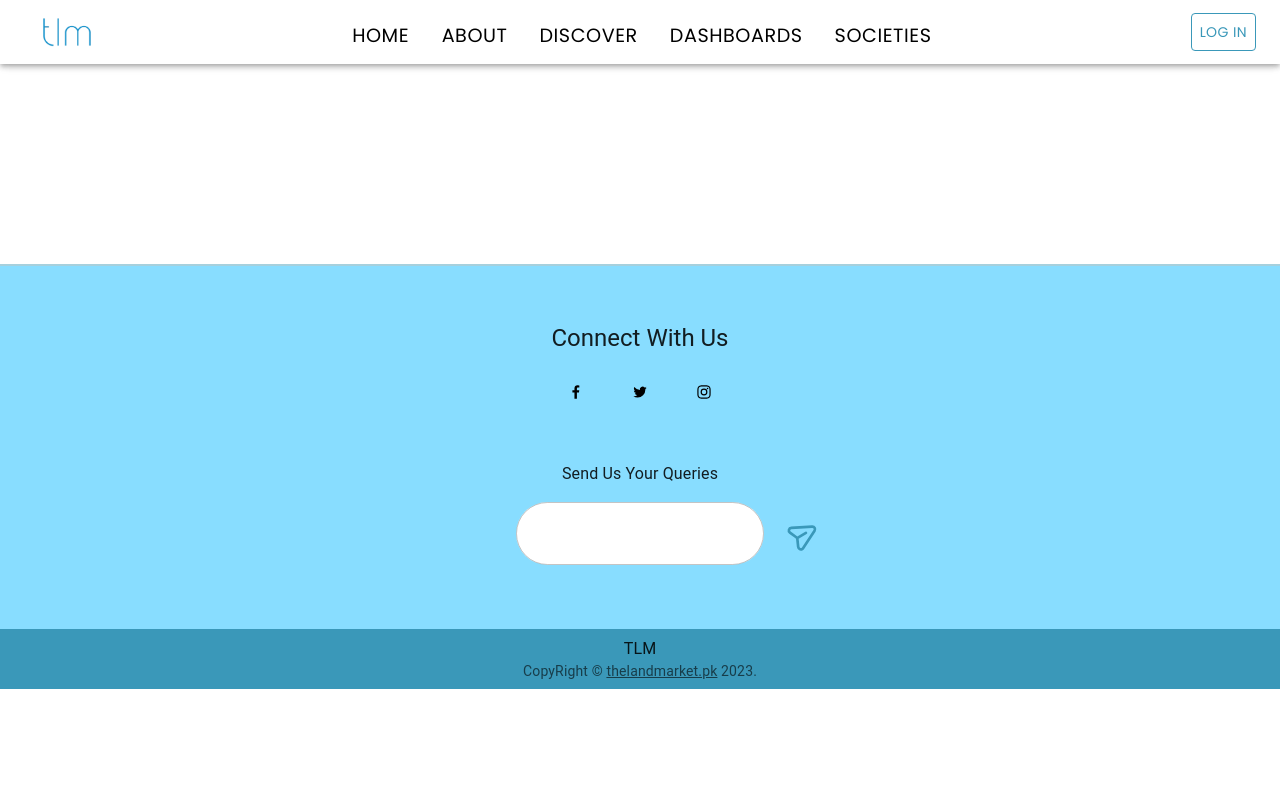
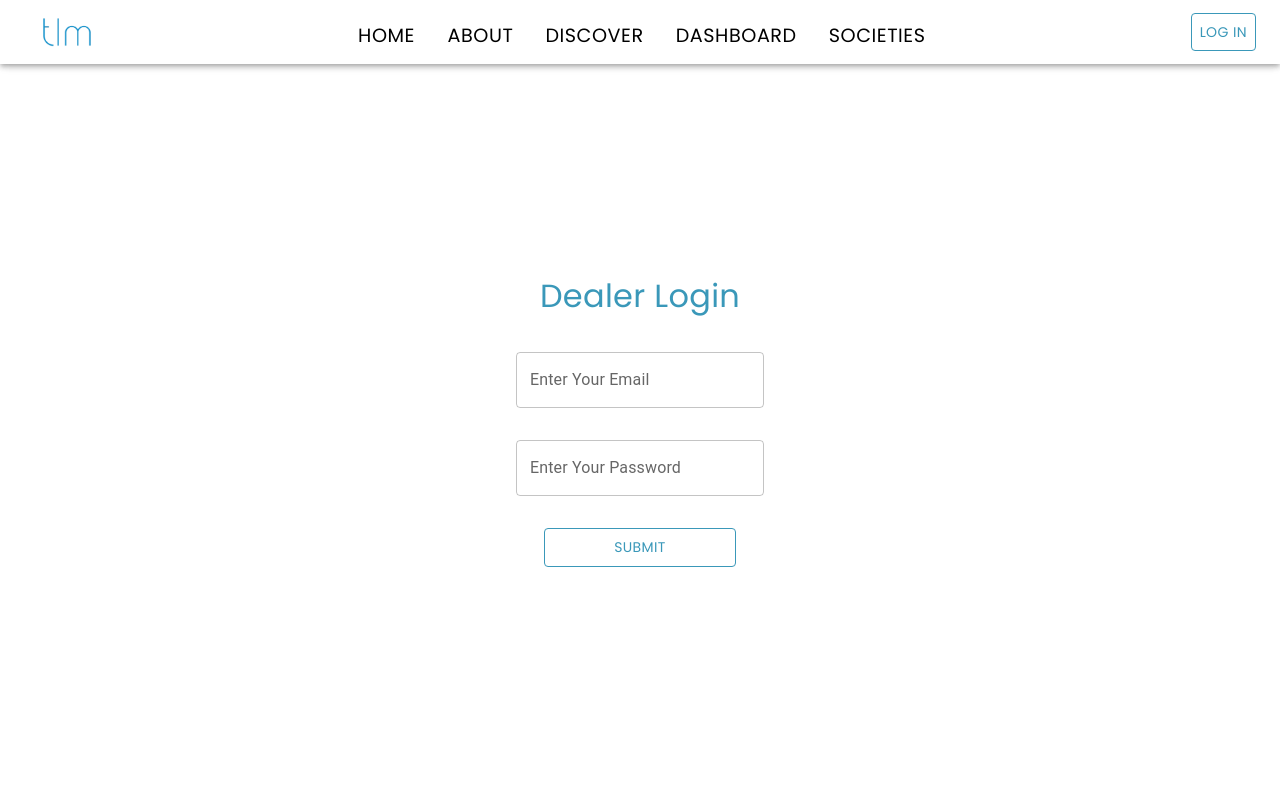
Before and after one commit to TahaKhan1099/TheLandMarket-v2.0, a React (Vite) app in the folder thelandmarket/: page /dealerLogin in a window 1280 px wide. Shown: the top 800 px of the page. Built offline with nearby package versions, Linux system fonts and the light colour scheme.

Commit message:
working6

```diff
--- a/thelandmarket/package.json
+++ b/thelandmarket/package.json
@@ -13,6 +13,7 @@
     "@emotion/styled": "^11.10.6",
     "@iconscout/react-unicons": "^2.0.2",
     "@mui/icons-material": "^5.11.11",
+    "@mui/joy": "^5.0.0-alpha.76",
     "@mui/material": "^5.11.11",
     "lottie-react": "^2.4.0",
     "react": "^18.2.0",
--- a/thelandmarket/src/components/Dashboards/Dashboards.jsx
+++ b/thelandmarket/src/components/Dashboards/Dashboards.jsx
@@ -1,8 +1,11 @@
+import { Container } from '@mui/material'
 import React from 'react'
 
 function Dashboards() {
   return (
-    <div>Dashboards</div>
+    <Container maxWidth="xl">
+
+    </Container>
   )
 }
 
--- a/thelandmarket/src/components/DealerLogin/DealerLogin.jsx
+++ b/thelandmarket/src/components/DealerLogin/DealerLogin.jsx
@@ -1,9 +1,76 @@
-import React from 'react'
-
+import React from "react";
+import {
+  Typography,
+  Grid,
+  Box,
+  TextField,
+  createTheme,
+  ThemeProvider,
+  Container,
+  Button,
+} from "@mui/material";
 const DealerLogin = () => {
   return (
-    <div>DealerLogin</div>
-  )
-}
+    <Container maxWidth="xl">
+      <Box
+        sx={{
+          marginTop: "15rem",
+          textAlign: "center",
+          display: "flex",
+          flexDirection: "column",
+          alignItems: "center",
+          height: "20rem",
+        }}
+      >
+        {/* <Box>
+          <img src="/src/assets/images/logoNew.PNG" width={60} />
+        </Box> */}
+        <Typography
+          sx={{
+            color: "#3A98B9",
+            fontSize: "2rem",
+            marginTop: "2rem",
+            fontFamily: "Poppins",
+          }}
+        >
+          Dealer Login
+        </Typography>
+        <Box>
+          <form>
+            <Box sx={{ marginTop: "2rem" }}>
+              <TextField
+                id="outlined-basic"
+                label="Enter Your Email"
+                variant="outlined"
+              />
+            </Box>
 
-export default DealerLogin
+            <Box sx={{ marginTop: "2rem" }}>
+              <TextField
+                id="outlined-password-input"
+                label="Enter Your Password"
+                type="password"
+                autoComplete="current-password"
+              />
+            </Box>
+            <Button
+              sx={{
+                backgroundColor: "#ffffff",
+                fontFamily: "Poppins",
+                width: '12rem',
+                color: "#3A98B9",
+                marginTop: '2rem',
+                border: " 1px solid #3A98B9",
+                "&:hover": { color: "#ffffff", backgroundColor: "#3A98B9" },
+              }}
+            >
+              SUBMIT
+            </Button>
+          </form>
+        </Box>
+      </Box>
+    </Container>
+  );
+};
+
+export default DealerLogin;
--- a/thelandmarket/src/components/Home/Home.jsx
+++ b/thelandmarket/src/components/Home/Home.jsx
@@ -107,6 +107,7 @@ const Home = () => {
           marginTop: "8rem",
         }}
       >
+
         <Stack
           direction={{ xs: "column", sm: "row" }}
           spacing={{ xs: 1, sm: 2, md: 4 }}
--- a/thelandmarket/src/components/Navbar/Navbar.jsx
+++ b/thelandmarket/src/components/Navbar/Navbar.jsx
@@ -1,5 +1,4 @@
 import React, { useState } from "react";
-
 import {
   AppBar,
   Typography,
@@ -32,7 +31,7 @@ const style = {
 const Navbar = () => {
   const [value, setValue] = useState();
   const navigate = useNavigate();
-  const [open, setOpen] = useState(false);
+  const [open, setOpen] = useState();
   const handleOpen = () => setOpen(true);
   const handleClose = () => setOpen(false);
 
@@ -51,12 +50,12 @@ const Navbar = () => {
   const NTSocieties = () => {
     navigate("/societies");
   };
-  const NTDealerLogin = () =>{
-    navigate("/dealerLogin")
-  }
-  const NTSocietyLogin = () =>{
-    navigate("/societyLogin")
-  }
+  const NTDealerLogin = () => {
+    navigate("/dealerLogin");
+  };
+  const NTSocietyLogin = () => {
+    navigate("/societyLogin");
+  };
 
   return (
     <>
@@ -108,7 +107,7 @@ const Navbar = () => {
               }}
             />
             <Tab
-              label="Dashboards"
+              label="Dashboard"
               onClick={NTDashboards}
               sx={{
                 color: "#000000",
@@ -180,12 +179,10 @@ const Navbar = () => {
                           color: "#3A98B9",
                           backgroundColor: "#ffffff",
                         },
-
                       }}
                       onClick={NTDealerLogin}
                     >
                       DEALER
-
                     </Button>
                   </Box>
                   <Box sx={{ textAlign: "center", marginTop: "2rem" }}>
@@ -202,7 +199,6 @@ const Navbar = () => {
                           color: "#3A98B9",
                           backgroundColor: "#ffffff",
                         },
-
                       }}
                       onClick={NTSocietyLogin}
                     >
--- a/thelandmarket/src/components/SocietyLogin/SocietyLogin.jsx
+++ b/thelandmarket/src/components/SocietyLogin/SocietyLogin.jsx
@@ -1,8 +1,75 @@
 import React from 'react'
-
+import {
+  Typography,
+  Grid,
+  Box,
+  TextField,
+  createTheme,
+  ThemeProvider,
+  Container,
+  Button,
+} from "@mui/material";
 const SocietyLogin = () => {
   return (
-    <div>SocietyLogin</div>
+    <Container maxWidth="xl">
+      <Box
+        sx={{
+          marginTop: "15rem",
+          textAlign: "center",
+          display: "flex",
+          flexDirection: "column",
+          alignItems: "center",
+          height: "20rem",
+        }}
+      >
+        {/* <Box>
+          <img src="/src/assets/images/logoNew.PNG" width={60} />
+        </Box> */}
+        <Typography
+          sx={{
+            color: "#3A98B9",
+            fontSize: "2rem",
+            marginTop: "2rem",
+            fontFamily: "Poppins",
+          }}
+        >
+          Society Login
+        </Typography>
+        <Box>
+          <form>
+            <Box sx={{ marginTop: "2rem" }}>
+              <TextField
+                id="outlined-basic"
+                label="Enter Your Email"
+                variant="outlined"
+              />
+            </Box>
+
+            <Box sx={{ marginTop: "2rem" }}>
+              <TextField
+                id="outlined-password-input"
+                label="Enter Your Password"
+                type="password"
+                autoComplete="current-password"
+              />
+            </Box>
+            <Button
+              sx={{
+                backgroundColor: "#ffffff",
+                fontFamily: "Poppins",
+                width: '12rem',
+                color: "#3A98B9",
+                marginTop: '2rem',
+                border: " 1px solid #3A98B9",
+                "&:hover": { color: "#ffffff", backgroundColor: "#3A98B9" },
+              }}
+            >
+              SUBMIT
+            </Button>
+          </form>
+        </Box>
+      </Box>
+    </Container>
   )
 }
 
```
Also changed, not shown: 1 other file (tests, documents, lock files or other folders).
